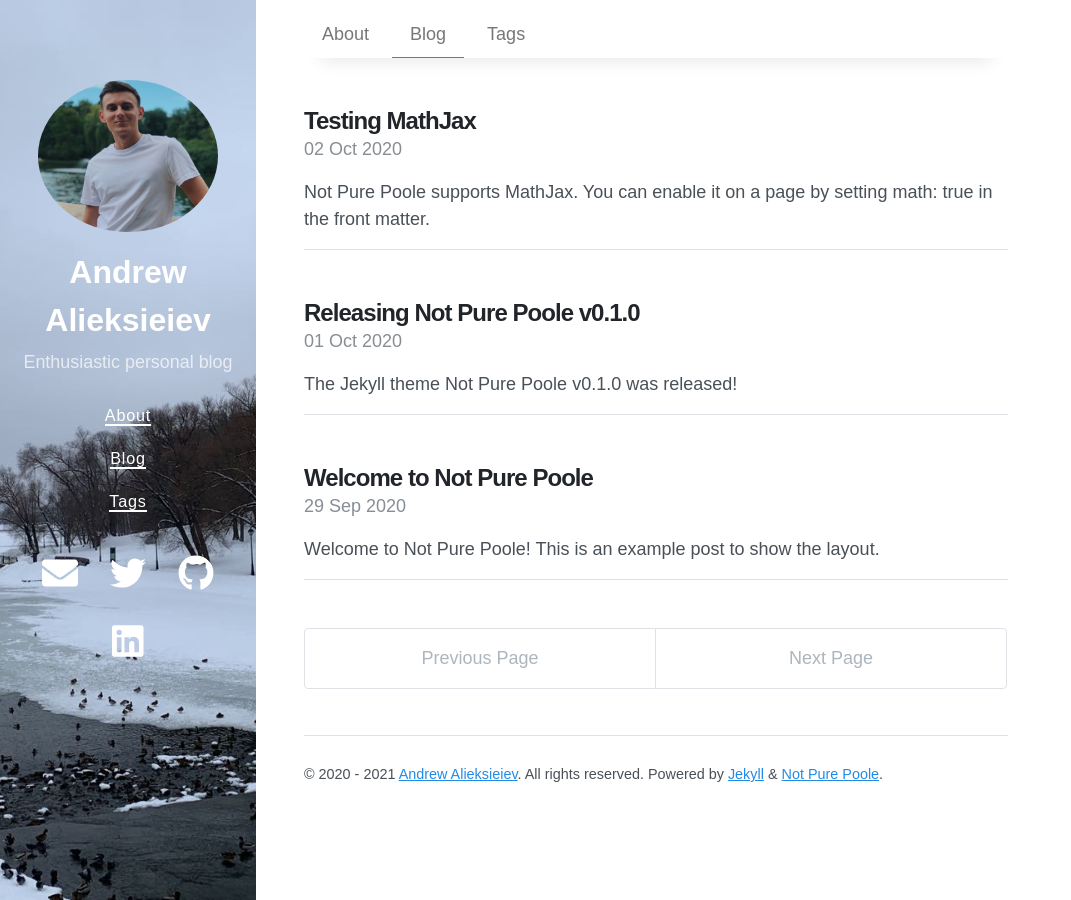
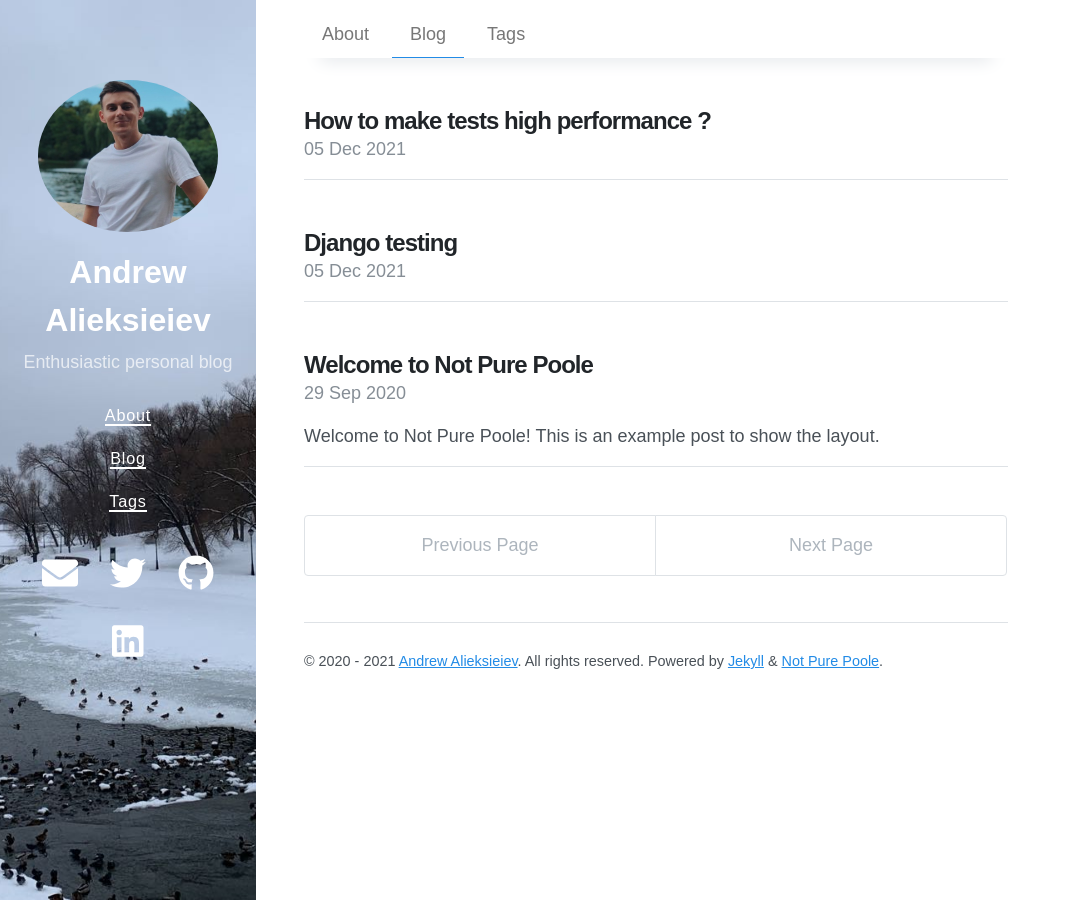
Before and after one commit to Brainisthekey/brainkey_blog, a Jekyll site: the page built from index.html, in a window 1280 px wide. Shown: the whole page, without its empty margins (0-1071 px from the left). Built offline with Jekyll 4.4.1, drawn with Linux system fonts in a browser that asks for light colours; nearby versions of some CDN libraries; the list of posts is cut into pages by our own code.

Commit message:
feat: Clean posts

```diff
--- a/_posts/2020-09-29-welcome-to-not-pure-poole.md
+++ b/_posts/2020-09-29-welcome-to-not-pure-poole.md
@@ -3,7 +3,7 @@ layout: post
 title: Welcome to Not Pure Poole
 date: 2020-09-29 23:18 +0800
 last_modified_at: 2020-10-01 01:08:25 +0800
-tags: [jekyll theme, jekyll, tutorial]
+tags: [jekyll, tutorial]
 toc:  true
 ---
 Welcome to **Not Pure Poole**! This is an example post to show the layout.
--- a/_posts/2020-10-01-releasing-not-pure-poole-v0-1-0.md
+++ /dev/null
@@ -1,14 +0,0 @@
----
-layout: post
-title: Releasing Not Pure Poole v0.1.0
-author: Songzi Vong
-tags:
-- jekyll theme
-- jekyll
-date: 2020-10-01 13:56 +0800
----
-The Jekyll theme **Not Pure Poole** v0.1.0 was released!
-
-Not Pure Poole is a simple, beautiful, and powerful Jekyll theme for blogs. It is built on [Poole](https://github.com/poole/poole) and [Pure](https://purecss.io/).
-
-For more information about this theme, you can read the [README](https://github.com/vszhub/not-pure-poole/blob/master/README.md) file.
--- a/_posts/2020-10-02-testing-mathjax.md
+++ /dev/null
@@ -1,17 +0,0 @@
----
-layout: post
-title: Testing MathJax
-tags: mathjax
-math: true
-date: 2020-10-02 15:32 +0800
----
-Not Pure Poole supports [MathJax](https://www.mathjax.org/). You can enable it on a page by setting `math: true` in the front matter.
-
-An inline math: \\\(E=mc^2\\\).
-
-A display math:
-
-$$
-i\hbar \frac{\partial \Psi}{\partial t} = -\frac{\hbar^2}{2m}
-\frac{\partial^2 \Psi}{\partial x^2} + V \Psi
-$$
--- /dev/null
+++ b/_posts/2021-12-05-tests-django.md
@@ -0,0 +1,8 @@
+---
+layout: post
+title: Django testing
+date: 2021-12-05 10:40 +0800
+last_modified_at: 2021-12-05 10:40 +0800
+tags: [tests, tutorial, django]
+toc:  true
+---
--- /dev/null
+++ b/_posts/2021-12-05-tests-performance.md
@@ -0,0 +1,8 @@
+---
+layout: post
+title: How to make tests high performance ?
+date: 2021-12-05 10:40 +0800
+last_modified_at: 2021-12-05 10:40 +0800
+tags: [tests, tutorial]
+toc:  true
+---
```
Also changed, not shown: 9 other files.
